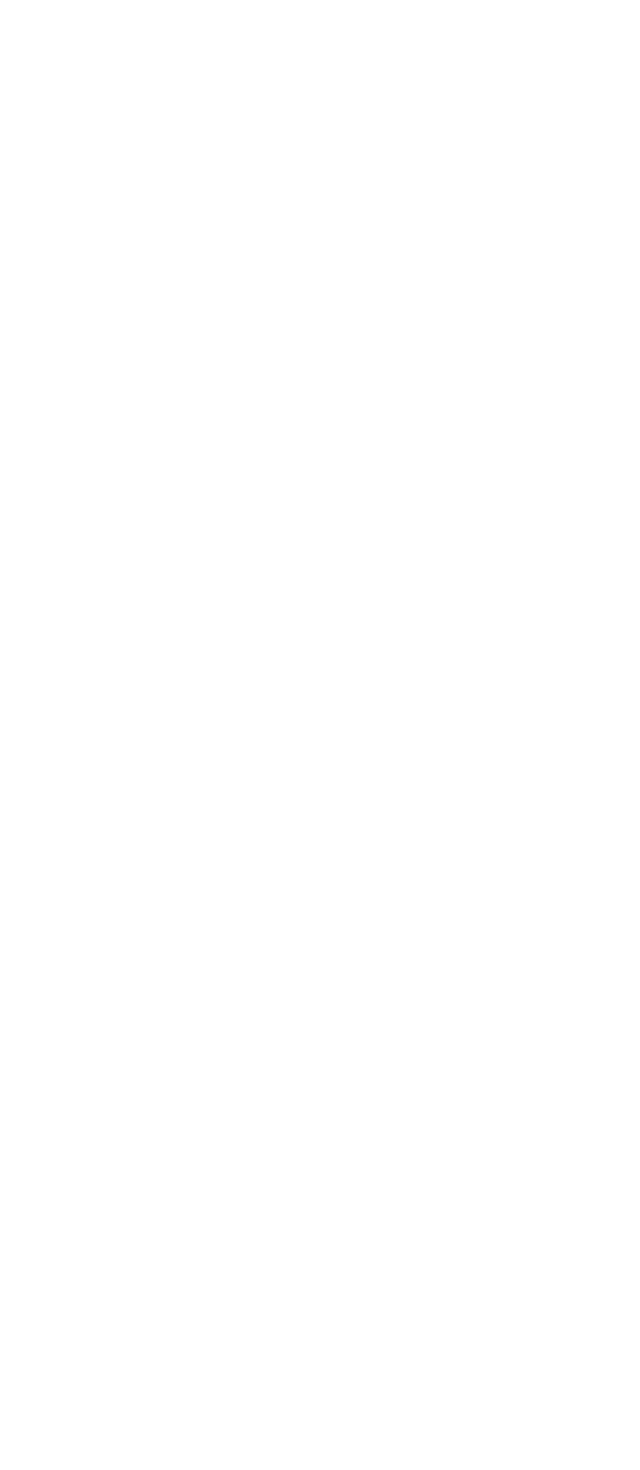
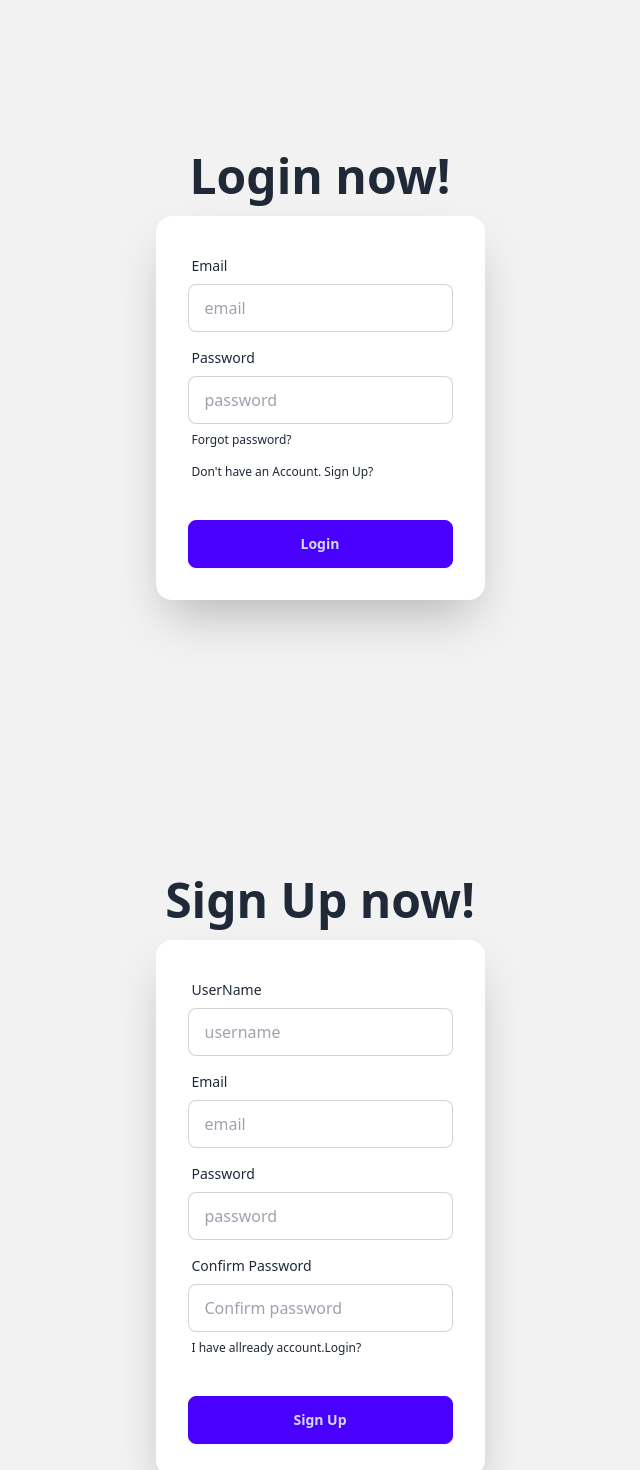
Before and after one commit to Sidrawat2003/velocity, a React (Vite) app: page / in a window 1280 px wide. Shown: the part 540-2010 px from the top of the page, without its empty margins (320-960 px from the left). Before the commit the page ends 800 px from the top, so only its background shows below. Built offline with nearby package versions, Linux system fonts and the light colour scheme.

Commit message:
Login & SignUp

```diff
--- a/src/App.jsx
+++ b/src/App.jsx
@@ -1,5 +1,7 @@
 import {Navbar} from "./components/Navbar"
 import {HeroSlider} from "./components/HeroSlider"
+import {Login} from "./components/Login"
+import {SignUp} from "./components/SignUp"
 
 
 const App = () => {
@@ -7,7 +9,13 @@ const App = () => {
     <>
       <Navbar/>
       <div className="divider divider-primary"></div>
-      <HeroSlider />
+      <HeroSlider/>
+      <Login/>
+      <SignUp/>
+
+
+
+
     </>
   );
 };
--- a/src/components/Login.jsx
+++ b/src/components/Login.jsx
@@ -1,11 +1,62 @@
+const Login = () => {
+    return (
+        <>
+            <div className="hero min-h-screen bg-base-200 ">
+                <div className="hero-content flex-col ">
+                    <div className="text-center">
+                        <h1 className="text-5xl font-bold">Login now!</h1>
+                    </div>
+                    <div className="card shrink-0 w-full max-w-sm shadow-2xl bg-base-100">
+                        <form className="card-body">
+                            <div className="form-control">
+                                <label className="label">
+                                    <span className="label-text">Email</span>
+                                </label>
+                                <input
+                                    type="email"
+                                    placeholder="email"
+                                    className="input input-bordered"
+                                    required
+                                />
+                            </div>
+                            <div className="form-control">
+                                <label className="label">
+                                    <span className="label-text">Password</span>
+                                </label>
+                                <input
+                                    type="password"
+                                    placeholder="password"
+                                    className="input input-bordered"
+                                    required
+                                />
+                                <label className="label">
+                                    <a
+                                        href="#"
+                                        className="label-text-alt link link-hover"
+                                    >
+                                        Forgot password?
+                                    </a>
+                                </label>
+                                <label className="label">
+                                    <a
+                                        href="src\components\SignUp.jsx"
+                                        className="label-text-alt link link-hover"
+                                    >
+                                        Don't have an Account. Sign Up?
+                                    </a>
+                                </label>
+                            </div>
+                            <div className="form-control mt-6">
+                                <button className="btn btn-primary">
+                                    Login
+                                </button>
+                            </div>
+                        </form>
+                    </div>
+                </div>
+            </div>
+        </>
+    );
+};
 
-
-const Login = () => {
-  return (
-    <>
-      Log in
-    </>
-  )
-}
-
-export {Login}
+export { Login };
--- a/src/components/Navbar.jsx
+++ b/src/components/Navbar.jsx
@@ -108,7 +108,8 @@ const Navbar = () => {
 				</ul>
 			</div>
 			<div className="navbar-end">
-				<a className="btn">Login</a>
+
+			<a className="btn" href="src\components\Login.jsx">Log In</a>
 			</div>
 		</div>
 	);
--- /dev/null
+++ b/src/components/SignUp.jsx
@@ -0,0 +1,49 @@
+const SignUp = () => {
+    return (
+        <>
+            <div className="hero min-h-screen bg-base-200">
+  <div className="hero-content flex-col ">
+    <div className="text-center ">
+      <h1 className="text-5xl font-bold">Sign Up now!</h1>
+    </div>
+    <div className="card shrink-0 w-full max-w-sm shadow-2xl bg-base-100">
+      <form className="card-body">
+      <div className="form-control">
+          <label className="label">
+            <span className="label-text">UserName</span>
+          </label>
+          <input type="input" placeholder="username" className="input input-bordered" required />
+        </div>
+        <div className="form-control">
+          <label className="label">
+            <span className="label-text">Email</span>
+          </label>
+          <input type="email" placeholder="email" className="input input-bordered" required />
+        </div>
+        <div className="form-control">
+          <label className="label">
+            <span className="label-text">Password</span>
+          </label>
+          <input type="password" placeholder="password" className="input input-bordered" required />
+        </div>
+        <div className="form-control">
+          <label className="label">
+            <span className="label-text">Confirm Password</span>
+          </label>
+          <input type="password" placeholder="Confirm password" className="input input-bordered" required />
+          <label className="label">
+            <a href="src\components\SignUp.jsx" className="label-text-alt link link-hover">I have allready account.Login?</a>
+          </label>
+        </div>
+        <div className="form-control mt-6">
+          <button className="btn btn-primary">Sign Up</button>
+        </div>
+      </form>
+    </div>
+  </div>
+</div>
+        </>
+    );
+};
+
+export { SignUp };
```
